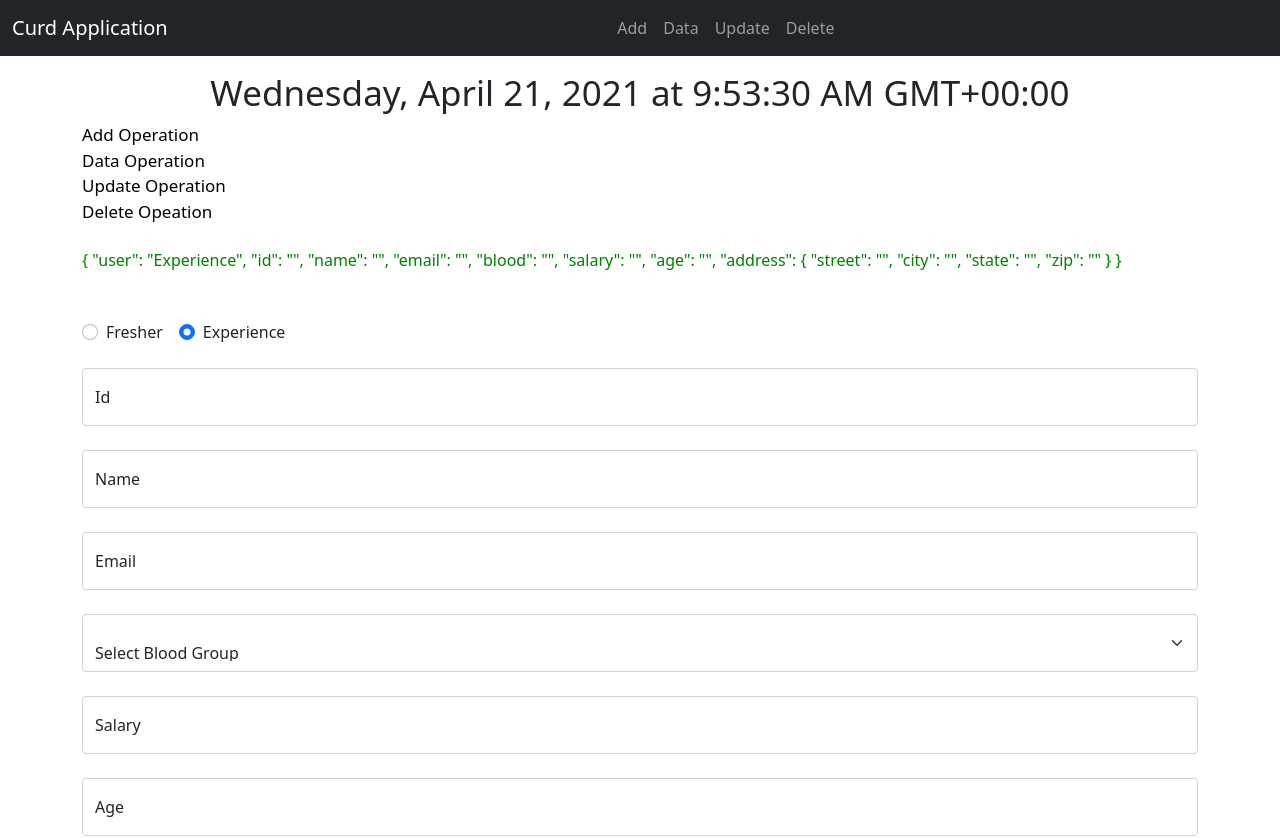
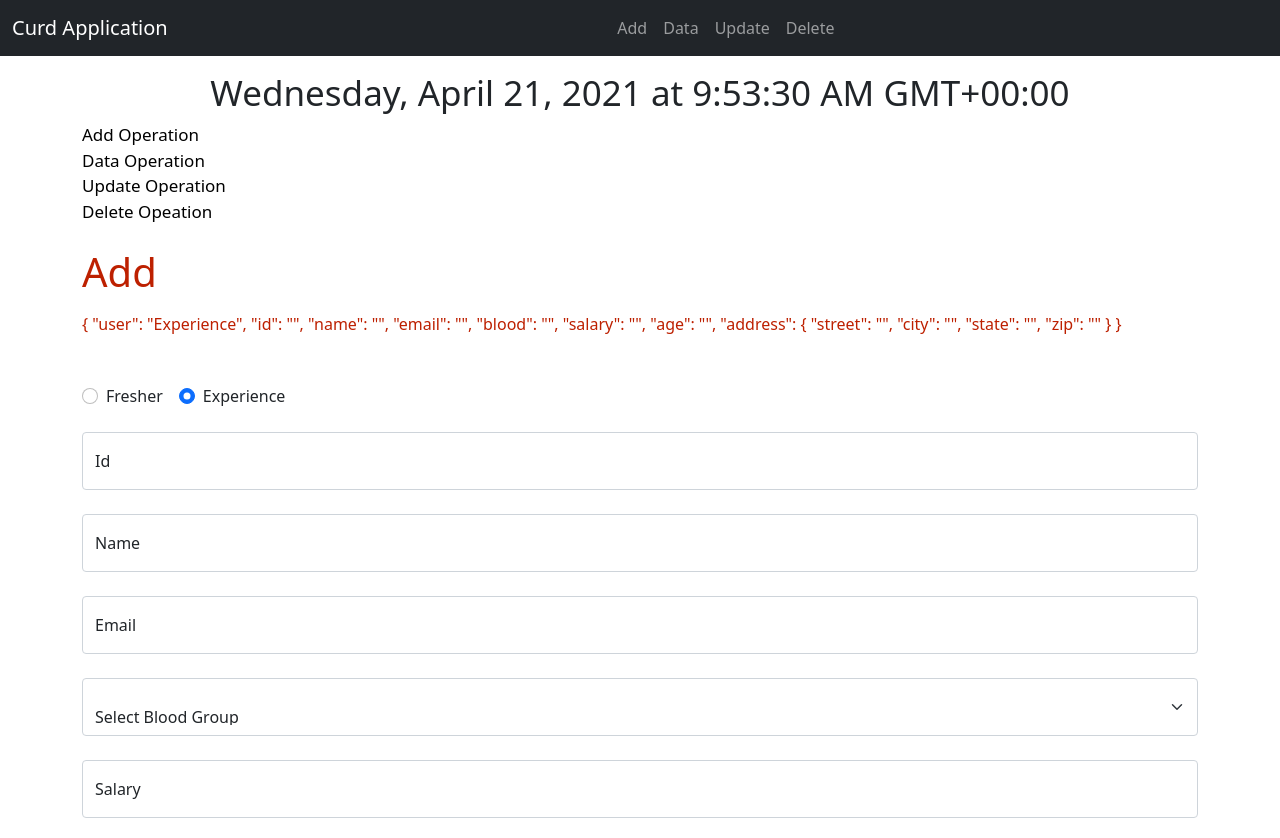
Before and after one commit to Web-Developm/angular-topics-application, an Angular app: page /add in a window 1280 px wide. Shown: the top 838 px of the page. Built offline with nearby package versions, Linux system fonts and the light colour scheme.

Commit message:
updated attribute binding

```diff
--- a/src/app/add/add.component.html
+++ b/src/app/add/add.component.html
@@ -1,5 +1,5 @@
 <div class="container mt-4">
-  <h1 class="display-6 mb-3">{{item}}</h1>
+  <h1 class="display-6 mb-3" [style.color]="color">{{title}}</h1>
   <p [style.color]="color" class="mb-5">{{data.value | json}}</p>
   <form [formGroup]="data">
 
--- a/src/app/add/add.component.ts
+++ b/src/app/add/add.component.ts
@@ -12,7 +12,9 @@ import { bindCallback } from 'rxjs';
 })
 export class AddComponent implements OnInit {
 
-  @Input() item!: string;
+  color="#bd2000";
+
+  title="Add";
 
   constructor(private fs: FormsService) { }
 
@@ -56,7 +58,7 @@ export class AddComponent implements OnInit {
     return (this.data.controls.address as FormGroup).get(val);
   }
 
-  color="green";
+
 
 
 
--- a/src/app/data/data.component.html
+++ b/src/app/data/data.component.html
@@ -1,5 +1,5 @@
 <div class="container mt-3 table-responsive">
-  <h1 class="display-6 mb-3">{{title}}</h1>
+  <h1 class="display-6 mb-3" [style.color]="color">{{title}}</h1>
   <table class="table table-bordered">
     <thead class="table-light text-dark">
       <tr>
--- a/src/app/data/data.component.ts
+++ b/src/app/data/data.component.ts
@@ -15,6 +15,7 @@ export class DataComponent implements OnInit {
   constructor(private fs: FormsService, private http: HttpClient) { }
 
   title = "Data";
+  color = "#fea82f";
 
   sur = "Mr";
 
@@ -23,7 +24,7 @@ export class DataComponent implements OnInit {
 
 
   get() {
-    this.fs.info(). subscribe(
+    this.fs.info().subscribe(
       data => {
         this.items = data;
         console.log(data);
--- a/src/app/delete/delete.component.html
+++ b/src/app/delete/delete.component.html
@@ -1,5 +1,5 @@
 <div class="container mt-4">
-  <h1 class="display-6 mb-3">{{title}}</h1>
+  <h1 class="display-6 mb-3" [style.color]="color">{{title}}</h1>
   <table class="table table-bordered">
     <thead class="table-light text-dark">
       <tr>
--- a/src/app/delete/delete.component.ts
+++ b/src/app/delete/delete.component.ts
@@ -12,7 +12,8 @@ export class DeleteComponent implements OnInit {
 
   constructor(private fs: FormsService, private http: HttpClient) { }
 
-  title="Delete"
+  title="Delete";
+  color="#28b5b5";
 
   public items!: Structure[];
 
--- a/src/app/update/update.component.html
+++ b/src/app/update/update.component.html
@@ -1,5 +1,5 @@
 <div class="container mt-4">
-  <h1 class="display-6 mb-3">{{title}}</h1>
+  <h1 class="display-6 mb-3" [style.color]="color">{{title}}</h1>
 
   <table class="table table-bordered">
     <thead>
--- a/src/app/update/update.component.ts
+++ b/src/app/update/update.component.ts
@@ -13,6 +13,7 @@ export class UpdateComponent implements OnInit {
   constructor(private fs: FormsService) { }
 
   title = "Update";
+  color = "#c67ace";
 
   public items!: Structure[];
 
@@ -35,10 +36,10 @@ export class UpdateComponent implements OnInit {
 
     if (temp == true) {
       this.data.patchValue({
-        user:info.user,
+        user: info.user,
         id: info.id,
         name: info.name,
-        email:info.email,
+        email: info.email,
         salary: info.salary,
         age: info.age,
         address: {
```
